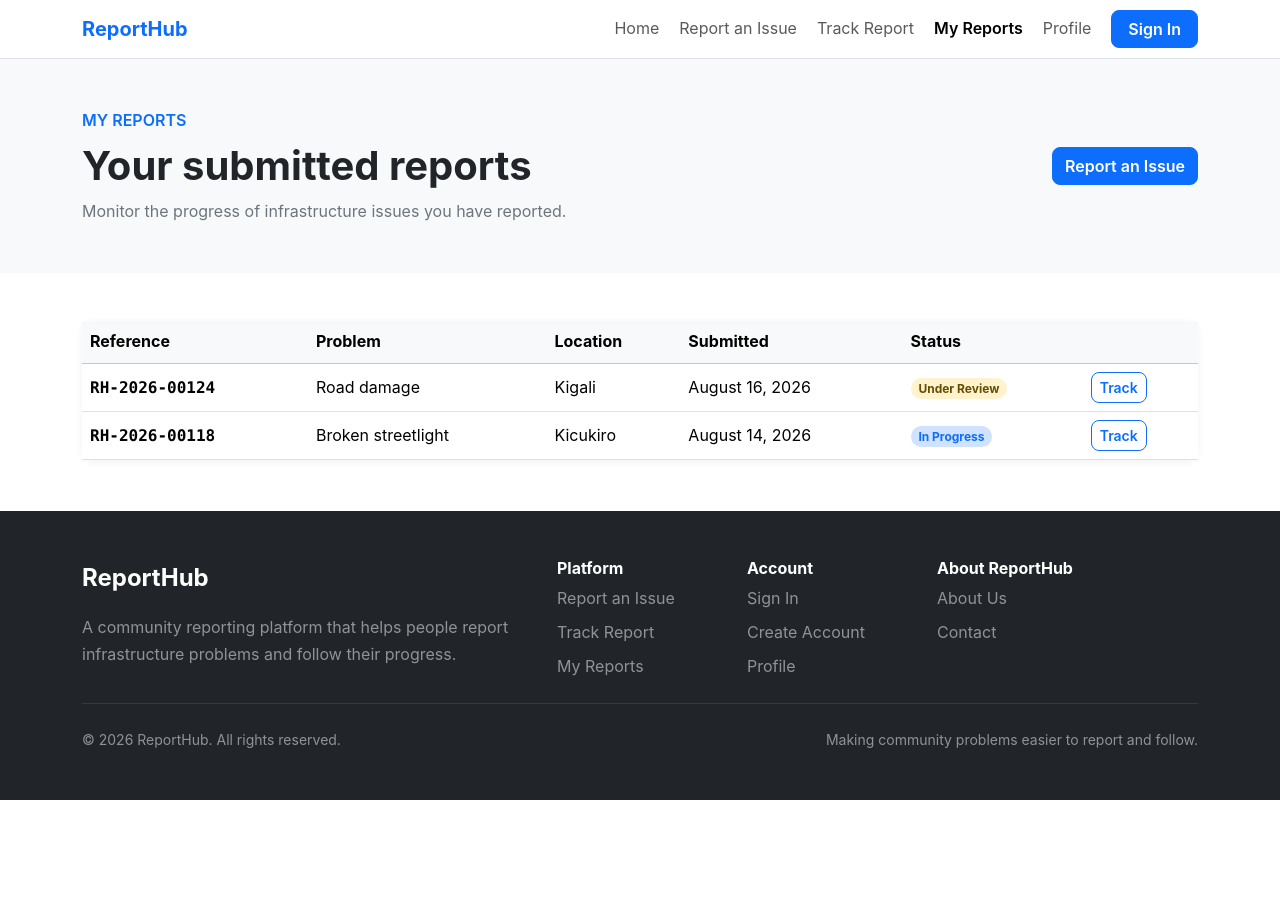
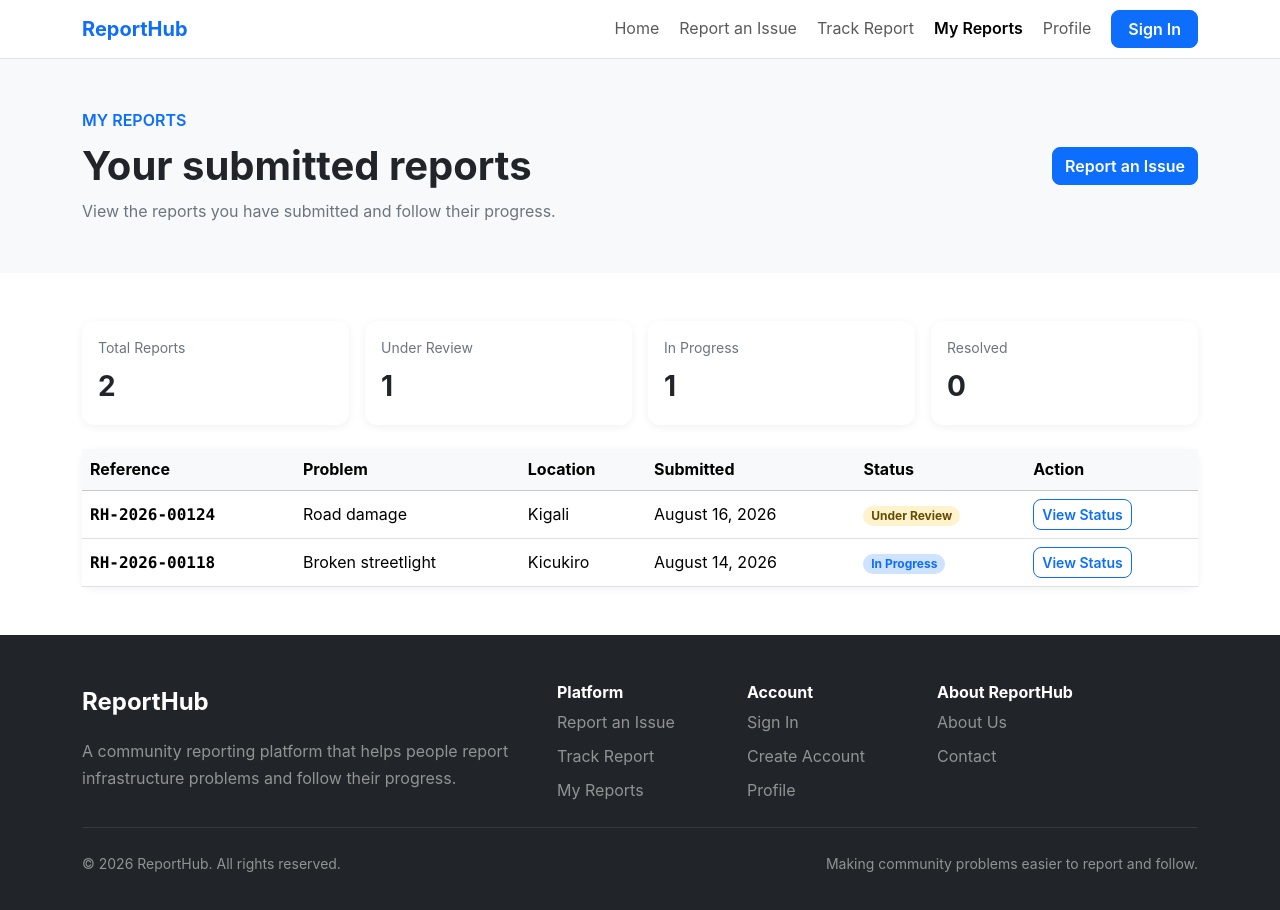
Before and after one commit to tonkyzone100m-ctrl/reporthub-pro, a React (Vite) app: page /my-reports in a window 1280 px wide. Shown: the top 910 px of the page. Before the commit the page ends 800 px from the top, so only its background shows below. Built offline with nearby package versions, Linux system fonts and the light colour scheme.

Commit message:
Standardize citizen report statuses

```diff
--- a/src/pages/MyReports.tsx
+++ b/src/pages/MyReports.tsx
@@ -1,10 +1,10 @@
 import { Link } from 'react-router-dom'
 
 type ReportStatus =
-  | 'Submitted'
-  | 'Under Review'
-  | 'In Progress'
-  | 'Resolved'
+  | 'submitted'
+  | 'under-review'
+  | 'in-progress'
+  | 'resolved'
 
 type Report = {
   reference: string
@@ -20,26 +20,33 @@ const reports: Report[] = [
     category: 'Road damage',
     location: 'Kigali',
     submittedAt: 'August 16, 2026',
-    status: 'Under Review',
+    status: 'under-review',
   },
   {
     reference: 'RH-2026-00118',
     category: 'Broken streetlight',
     location: 'Kicukiro',
     submittedAt: 'August 14, 2026',
-    status: 'In Progress',
+    status: 'in-progress',
   },
 ]
 
+const STATUS_LABELS: Record<ReportStatus, string> = {
+  submitted: 'Submitted',
+  'under-review': 'Under Review',
+  'in-progress': 'In Progress',
+  resolved: 'Resolved',
+}
+
 function getStatusClass(status: ReportStatus) {
   switch (status) {
-    case 'Resolved':
+    case 'resolved':
       return 'bg-success-subtle text-success'
 
-    case 'In Progress':
+    case 'in-progress':
       return 'bg-primary-subtle text-primary'
 
-    case 'Under Review':
+    case 'under-review':
       return 'bg-warning-subtle text-warning-emphasis'
 
     default:
@@ -63,8 +70,8 @@ function MyReports() {
               </h1>
 
               <p className="text-secondary mb-0">
-                Monitor the progress of infrastructure issues
-                you have reported.
+                View the reports you have submitted and
+                follow their progress.
               </p>
             </div>
 
@@ -84,37 +91,128 @@ function MyReports() {
             <div className="card border-0 shadow-sm">
               <div className="card-body text-center py-5">
                 <h2 className="h4 fw-bold">
-                  No reports yet
+                  You have no reports yet
                 </h2>
 
                 <p className="text-secondary mb-4">
-                  You have not submitted any reports.
+                  When you report an infrastructure
+                  problem, it will appear here.
                 </p>
 
                 <Link
                   to="/report"
                   className="btn btn-primary"
                 >
-                  Submit Your First Report
+                  Report an Issue
                 </Link>
               </div>
             </div>
           ) : (
+            <>
+              <div className="row g-3 mb-4">
+                <div className="col-6 col-lg-3">
+                  <div className="card border-0 shadow-sm h-100">
+                    <div className="card-body">
+                      <div className="text-secondary small">
+                        Total Reports
+                      </div>
+
+                      <div className="fs-3 fw-bold mt-1">
+                        {reports.length}
+                      </div>
+                    </div>
+                  </div>
+                </div>
+
+                <div className="col-6 col-lg-3">
+                  <div className="card border-0 shadow-sm h-100">
+                    <div className="card-body">
+                      <div className="text-secondary small">
+                        Under Review
+                      </div>
+
+                      <div className="fs-3 fw-bold mt-1">
+                        {
+                          reports.filter(
+                            (report) =>
+                              report.status ===
+                              'under-review',
+                          ).length
+                        }
+                      </div>
+                    </div>
+                  </div>
+                </div>
+
+                <div className="col-6 col-lg-3">
+                  <div className="card border-0 shadow-sm h-100">
+                    <div className="card-body">
+                      <div className="text-secondary small">
+                        In Progress
+                      </div>
+
+                      <div className="fs-3 fw-bold mt-1">
+                        {
+                          reports.filter(
+                            (report) =>
+                              report.status ===
+                              'in-progress',
+                          ).length
+                        }
+                      </div>
+                    </div>
+                  </div>
+                </div>
+
+                <div className="col-6 col-lg-3">
+                  <div className="card border-0 shadow-sm h-100">
+                    <div className="card-body">
+                      <div className="text-secondary small">
+                        Resolved
+                      </div>
+
+                      <div className="fs-3 fw-bold mt-1">
+                        {
+                          reports.filter(
+                            (report) =>
+                              report.status ===
+                              'resolved',
+                          ).length
+                        }
+                      </div>
+                    </div>
+                  </div>
+                </div>
+              </div>
+
               <div className="card border-0 shadow-sm">
                 <div className="card-body p-0">
                   <div className="table-responsive">
                     <table className="table table-hover align-middle mb-0">
                       <thead className="table-light">
                         <tr>
-                        <th scope="col">Reference</th>
-                        <th scope="col">Problem</th>
-                        <th scope="col">Location</th>
-                        <th scope="col">Submitted</th>
-                        <th scope="col">Status</th>
                           <th scope="col">
-                          <span className="visually-hidden">
-                            Actions
-                          </span>
+                            Reference
+                          </th>
+
+                          <th scope="col">
+                            Problem
+                          </th>
+
+                          <th scope="col">
+                            Location
+                          </th>
+
+                          <th scope="col">
+                            Submitted
+                          </th>
+
+                          <th scope="col">
+                            Status
+                          </th>
+
+                          <th scope="col">
+                            Action
                           </th>
                         </tr>
                       </thead>
@@ -128,11 +226,17 @@ function MyReports() {
                               </span>
                             </td>
 
-                          <td>{report.category}</td>
+                            <td>
+                              {report.category}
+                            </td>
 
-                          <td>{report.location}</td>
+                            <td>
+                              {report.location}
+                            </td>
 
-                          <td>{report.submittedAt}</td>
+                            <td>
+                              {report.submittedAt}
+                            </td>
 
                             <td>
                               <span
@@ -140,7 +244,11 @@ function MyReports() {
                                   report.status,
                                 )}`}
                               >
-                              {report.status}
+                                {
+                                  STATUS_LABELS[
+                                    report.status
+                                  ]
+                                }
                               </span>
                             </td>
 
@@ -151,7 +259,7 @@ function MyReports() {
                                 )}`}
                                 className="btn btn-sm btn-outline-primary"
                               >
-                              Track
+                                View Status
                               </Link>
                             </td>
                           </tr>
@@ -161,6 +269,7 @@ function MyReports() {
                   </div>
                 </div>
               </div>
+            </>
           )}
         </div>
       </section>
--- a/src/pages/Track.tsx
+++ b/src/pages/Track.tsx
@@ -1,4 +1,5 @@
 import { useEffect, useState } from 'react'
+import type { FormEvent } from 'react'
 import { Link, useSearchParams } from 'react-router-dom'
 
 import { getReportByReference } from '../services/reportService'
@@ -21,10 +22,7 @@ type TrackedReport = {
   createdAt: string
 }
 
-const STATUS_LABELS: Record<
-  ReportStatus,
-  string
-> = {
+const STATUS_LABELS: Record<ReportStatus, string> = {
   submitted: 'Submitted',
   'under-review': 'Under Review',
   'in-progress': 'In Progress',
@@ -51,26 +49,30 @@ function Track() {
   const [report, setReport] =
     useState<TrackedReport | null>(null)
 
-  const [error, setError] =
-    useState('')
+  const [error, setError] = useState('')
 
   const [isSearching, setIsSearching] =
     useState(false)
 
   useEffect(() => {
     if (!referenceFromUrl) {
+      setReport(null)
+      setError('')
       return
     }
 
-    setReference(referenceFromUrl)
+    const cleanedReference =
+      referenceFromUrl.trim().toUpperCase()
+
+    setReference(cleanedReference)
 
     const storedReport =
-      getReportByReference(referenceFromUrl)
+      getReportByReference(cleanedReference)
 
     if (!storedReport) {
       setReport(null)
       setError(
-        'We could not find a report with that tracking reference.',
+        'We could not find a report with that tracking reference. Please check the reference and try again.',
       )
       return
     }
@@ -80,7 +82,7 @@ function Track() {
   }, [referenceFromUrl])
 
   function handleSubmit(
-    event: React.FormEvent<HTMLFormElement>,
+    event: FormEvent<HTMLFormElement>,
   ) {
     event.preventDefault()
 
@@ -88,19 +90,15 @@ function Track() {
       reference.trim().toUpperCase()
 
     if (!cleanedReference) {
+      setReport(null)
       setError(
-        'Please enter your tracking reference.',
+        'Please enter the tracking reference from your report confirmation.',
       )
-      setReport(null)
       return
     }
 
     setIsSearching(true)
     setError('')
-
-    setSearchParams({
-      reference: cleanedReference,
-    })
 
     const storedReport =
       getReportByReference(cleanedReference)
@@ -111,17 +109,16 @@ function Track() {
         'We could not find a report with that tracking reference. Please check the reference and try again.',
       )
     } else {
-      setReport(
-        storedReport as TrackedReport,
-      )
+      setReport(storedReport as TrackedReport)
+      setSearchParams({
+        reference: cleanedReference,
+      })
     }
 
     setIsSearching(false)
   }
 
-  function formatCategory(
-    category: string,
-  ) {
+  function formatCategory(category: string) {
     return category
       .split('-')
       .map(
@@ -132,58 +129,78 @@ function Track() {
       .join(' ')
   }
 
-  function formatDate(
-    date: string,
-  ) {
+  function formatDate(date: string) {
     const parsedDate = new Date(date)
 
-    if (
-      Number.isNaN(parsedDate.getTime())
-    ) {
+    if (Number.isNaN(parsedDate.getTime())) {
       return 'Date unavailable'
     }
 
-    return parsedDate.toLocaleString(
-      undefined,
-      {
+    return parsedDate.toLocaleString(undefined, {
       dateStyle: 'medium',
       timeStyle: 'short',
-      },
-    )
+    })
   }
 
-  function getStatusIndex(
-    status: ReportStatus,
-  ) {
+  function getStatusIndex(status: ReportStatus) {
     return STATUS_STEPS.indexOf(status)
   }
 
+  function getStatusMessage(status: ReportStatus) {
+    switch (status) {
+      case 'submitted':
+        return 'Your report has been received and is waiting for review.'
+
+      case 'under-review':
+        return 'Your report is being reviewed and will be assigned to the appropriate team.'
+
+      case 'in-progress':
+        return 'Action is currently being taken to address the reported problem.'
+
+      case 'resolved':
+        return 'The reported problem has been marked as resolved.'
+    }
+  }
+
+  const currentStatusIndex = report
+    ? getStatusIndex(report.status)
+    : -1
+
   return (
     <main>
-      <section className="container py-5">
+      <section className="bg-light py-5">
+        <div className="container">
           <div className="row justify-content-center">
             <div className="col-lg-8">
-            <header className="mb-5">
               <p className="text-uppercase fw-semibold text-primary mb-2">
                 ReportHub
               </p>
 
-              <h1 className="display-6 fw-bold">
+              <h1 className="display-6 fw-bold mb-3">
                 Track your report
               </h1>
 
               <p className="lead text-secondary mb-0">
-                Enter your tracking reference to
-                see the latest status of your
+                Enter your tracking reference to see
+                the current status and details of your
                 report.
               </p>
-            </header>
+            </div>
+          </div>
+        </div>
+      </section>
 
+      <section className="py-5">
+        <div className="container">
+          <div className="row justify-content-center">
+            <div className="col-lg-8">
               <div className="card border-0 shadow-sm mb-4">
-              <div className="card-body p-4">
-                <form
-                  onSubmit={handleSubmit}
-                >
+                <div className="card-body p-4 p-md-5">
+                  <h2 className="h5 fw-bold mb-3">
+                    Find your report
+                  </h2>
+
+                  <form onSubmit={handleSubmit}>
                     <label
                       htmlFor="reference"
                       className="form-label fw-semibold"
@@ -196,7 +213,7 @@ function Track() {
                         id="reference"
                         type="text"
                         className="form-control form-control-lg"
-                      placeholder="Example: RH-ABC12345"
+                        placeholder="e.g. RH-ABC12345"
                         value={reference}
                         onChange={(event) => {
                           setReference(
@@ -205,6 +222,7 @@ function Track() {
                           setError('')
                         }}
                         autoComplete="off"
+                        required
                       />
 
                       <button
@@ -213,14 +231,14 @@ function Track() {
                         disabled={isSearching}
                       >
                         {isSearching
-                        ? 'Searching...'
-                        : 'Track Report'}
+                          ? 'Checking...'
+                          : 'Check Status'}
                       </button>
                     </div>
 
                     <div className="form-text">
-                    Use the reference you received
-                    after submitting your report.
+                      Your tracking reference was provided
+                      when you submitted the report.
                     </div>
                   </form>
                 </div>
@@ -242,14 +260,13 @@ function Track() {
               )}
 
               {report && (
-              <div>
-                {/* Report summary */}
+                <>
                   <div className="card border-0 shadow-sm mb-4">
                     <div className="card-body p-4 p-md-5">
-                    <div className="d-flex flex-column flex-md-row justify-content-between align-items-md-start gap-3 mb-4">
+                      <div className="d-flex flex-column flex-md-row justify-content-between align-items-md-start gap-3">
                         <div>
                           <div className="text-secondary small text-uppercase fw-semibold mb-1">
-                          Tracking Reference
+                            Tracking reference
                           </div>
 
                           <div className="fs-3 fw-bold font-monospace">
@@ -258,34 +275,28 @@ function Track() {
                         </div>
 
                         <span className="badge text-bg-primary fs-6 px-3 py-2">
-                        {
-                          STATUS_LABELS[
+                          {STATUS_LABELS[
                             report.status
-                          ]
-                        }
+                          ]}
                         </span>
                       </div>
 
-                    {/* Progress */}
-                    <div className="mb-5">
+                      <hr className="my-4" />
+
                       <h2 className="h5 fw-bold mb-4">
                         Report progress
                       </h2>
 
                       <div className="row g-3">
                         {STATUS_STEPS.map(
-                          (
-                            step,
-                            index,
-                          ) => {
-                            const currentIndex =
-                              getStatusIndex(
-                                report.status,
-                              )
-
+                          (step, index) => {
                             const completed =
                               index <=
-                              currentIndex
+                              currentStatusIndex
+
+                            const current =
+                              index ===
+                              currentStatusIndex
 
                             return (
                               <div
@@ -310,8 +321,7 @@ function Track() {
                                       height: '36px',
                                     }}
                                   >
-                                    {index +
-                                      1}
+                                    {index + 1}
                                   </div>
 
                                   <div className="fw-semibold">
@@ -321,6 +331,12 @@ function Track() {
                                       ]
                                     }
                                   </div>
+
+                                  {current && (
+                                    <div className="small text-primary mt-1">
+                                      Current status
+                                    </div>
+                                  )}
                                 </div>
                               </div>
                             )
@@ -328,14 +344,18 @@ function Track() {
                         )}
                       </div>
                     </div>
+                  </div>
 
-                    <hr />
+                  <div className="card border-0 shadow-sm mb-4">
+                    <div className="card-body p-4 p-md-5">
+                      <h2 className="h5 fw-bold mb-4">
+                        Report details
+                      </h2>
 
-                    {/* Details */}
-                    <div className="row g-4 mt-1">
+                      <div className="row g-4">
                         <div className="col-md-6">
                           <div className="text-secondary small mb-1">
-                          Category
+                            Problem type
                           </div>
 
                           <div className="fw-semibold">
@@ -371,7 +391,7 @@ function Track() {
                             report.longitude !==
                               null && (
                               <div className="text-secondary small mt-1">
-                              GPS:{' '}
+                                GPS coordinates:{' '}
                                 {
                                   report.latitude
                                 }
@@ -396,7 +416,7 @@ function Track() {
                         {report.evidenceName && (
                           <div className="col-12">
                             <div className="text-secondary small mb-1">
-                            Evidence
+                              Photo evidence
                             </div>
 
                             <div className="fw-semibold">
@@ -408,28 +428,35 @@ function Track() {
                     </div>
                   </div>
 
-                {/* Current status message */}
-                <div className="alert alert-info">
+                  <div className="alert alert-info mb-4">
                     <div className="fw-semibold">
-                    What happens next?
+                      Current update
                     </div>
 
                     <div className="mt-1">
-                    Your report can now be reviewed
-                    and assigned to the appropriate
-                    authority for action.
+                      {getStatusMessage(
+                        report.status,
+                      )}
                     </div>
                   </div>
-              </div>
+                </>
               )}
 
-            <div className="text-center mt-5">
+              <div className="d-flex flex-column flex-sm-row justify-content-center gap-2 mt-4">
                 <Link
                   to="/report"
-                className="btn btn-outline-primary"
+                  className="btn btn-primary"
                 >
                   Report Another Issue
                 </Link>
+
+                <Link
+                  to="/my-reports"
+                  className="btn btn-outline-primary"
+                >
+                  View My Reports
+                </Link>
+              </div>
             </div>
           </div>
         </div>
```
Lines whose indentation alone changed are shown as unchanged.
